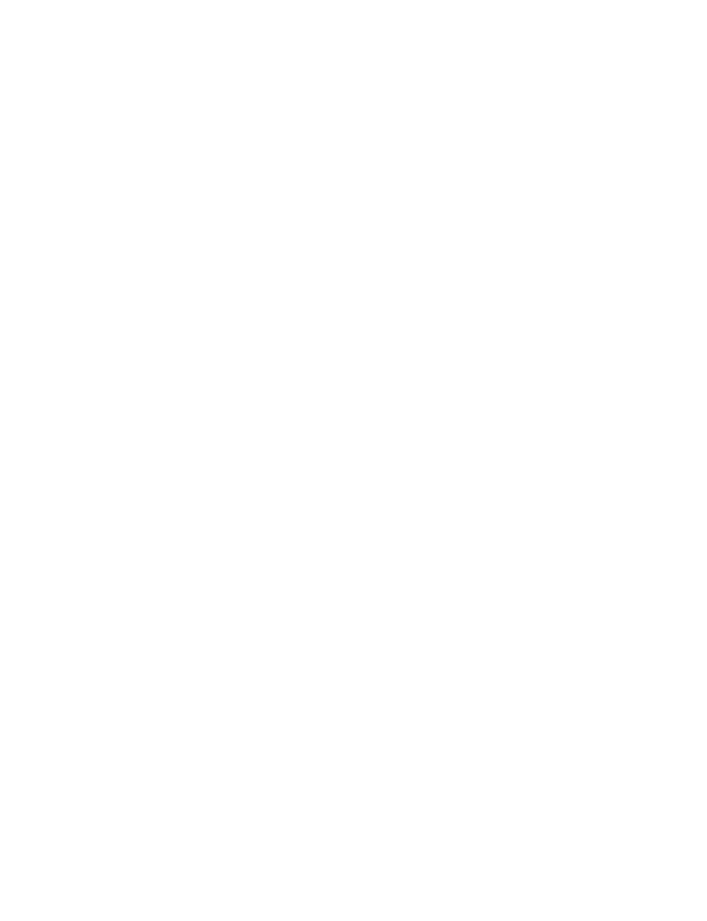
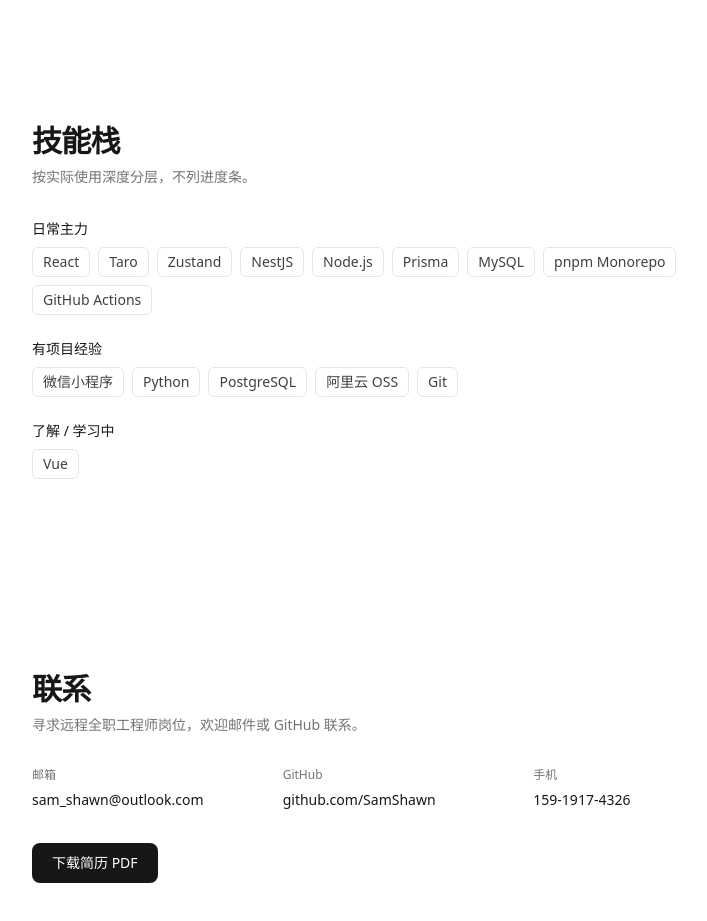
Before and after one commit to SamShawn/portfolio, a Next.js app in the folder apps/web/: page / in a window 1280 px wide. Shown: the part 1960-2881 px from the top of the page, without its empty margins (240-947 px from the left). Before the commit the page ends 1987 px from the top, so only its background shows below. Built offline with nearby package versions, Linux system fonts and the light colour scheme.

Commit message:
feat(sections): implement skills and contact sections (#9)
- add skills grouped by proficiency without progress bars
- add contact links for email github and resume download

```diff
--- a/apps/web/app/page.tsx
+++ b/apps/web/app/page.tsx
@@ -1,6 +1,8 @@
 import { Hero } from '@/components/sections/hero'
 import { Projects } from '@/components/sections/projects'
 import { Experience } from '@/components/sections/experience'
+import { Skills } from '@/components/sections/skills'
+import { Contact } from '@/components/sections/contact'
 
 export default function Home() {
   return (
@@ -8,6 +10,8 @@ export default function Home() {
       <Hero />
       <Projects />
       <Experience />
+      <Skills />
+      <Contact />
     </main>
   )
 }
--- /dev/null
+++ b/apps/web/components/sections/contact.tsx
@@ -0,0 +1,56 @@
+import Link from 'next/link'
+import { profile } from '@/data/profile'
+
+const links = [
+  { label: '邮箱', value: profile.email, href: `mailto:${profile.email}` },
+  { label: 'GitHub', value: 'github.com/SamShawn', href: profile.github },
+  {
+    label: '手机',
+    value: profile.phone,
+    href: `tel:${profile.phone.replace(/-/g, '')}`,
+  },
+]
+
+export function Contact() {
+  return (
+    <section id="contact" className="mx-auto max-w-3xl px-4 py-16 sm:py-24">
+      <h2 className="text-2xl font-semibold tracking-tight text-neutral-900 sm:text-3xl">
+        联系
+      </h2>
+      <p className="mt-2 text-sm text-neutral-500">
+        {profile.lookingFor}，欢迎邮件或 GitHub 联系。
+      </p>
+
+      <dl className="mt-8 grid grid-cols-1 gap-4 sm:grid-cols-3">
+        {links.map((link) => (
+          <div key={link.label}>
+            <dt className="text-xs text-neutral-500">{link.label}</dt>
+            <dd className="mt-1">
+              <Link
+                href={link.href}
+                target={link.href.startsWith('http') ? '_blank' : undefined}
+                rel={
+                  link.href.startsWith('http')
+                    ? 'noopener noreferrer'
+                    : undefined
+                }
+                className="text-sm text-neutral-900 underline-offset-4 hover:underline"
+              >
+                {link.value}
+              </Link>
+            </dd>
+          </div>
+        ))}
+      </dl>
+
+      <div className="mt-8">
+        <Link
+          href={profile.resumeUrl}
+          className="inline-block rounded-lg bg-neutral-900 px-5 py-2.5 text-sm font-medium text-white transition-colors hover:bg-neutral-700"
+        >
+          下载简历 PDF
+        </Link>
+      </div>
+    </section>
+  )
+}
--- /dev/null
+++ b/apps/web/components/sections/skills.tsx
@@ -0,0 +1,34 @@
+import { skillGroups } from '@/data/profile'
+
+export function Skills() {
+  return (
+    <section id="skills" className="mx-auto max-w-3xl px-4 py-16 sm:py-24">
+      <h2 className="text-2xl font-semibold tracking-tight text-neutral-900 sm:text-3xl">
+        技能栈
+      </h2>
+      <p className="mt-2 text-sm text-neutral-500">
+        按实际使用深度分层，不列进度条。
+      </p>
+
+      <div className="mt-8 space-y-6">
+        {skillGroups.map((group) => (
+          <div key={group.label}>
+            <h3 className="text-sm font-medium text-neutral-900">
+              {group.label}
+            </h3>
+            <div className="mt-2 flex flex-wrap gap-2">
+              {group.items.map((item) => (
+                <span
+                  key={item}
+                  className="rounded-md border border-neutral-200 px-2.5 py-1 text-sm text-neutral-700"
+                >
+                  {item}
+                </span>
+              ))}
+            </div>
+          </div>
+        ))}
+      </div>
+    </section>
+  )
+}
--- a/apps/web/data/profile.ts
+++ b/apps/web/data/profile.ts
@@ -22,3 +22,33 @@ export const profile: Profile = {
   resumeUrl: '/resume.pdf',
   lookingFor: '寻求远程全职工程师岗位',
 }
+
+export interface SkillGroup {
+  label: string
+  items: string[]
+}
+
+export const skillGroups: SkillGroup[] = [
+  {
+    label: '日常主力',
+    items: [
+      'React',
+      'Taro',
+      'Zustand',
+      'NestJS',
+      'Node.js',
+      'Prisma',
+      'MySQL',
+      'pnpm Monorepo',
+      'GitHub Actions',
+    ],
+  },
+  {
+    label: '有项目经验',
+    items: ['微信小程序', 'Python', 'PostgreSQL', '阿里云 OSS', 'Git'],
+  },
+  {
+    label: '了解 / 学习中',
+    items: ['Vue'],
+  },
+]
```
